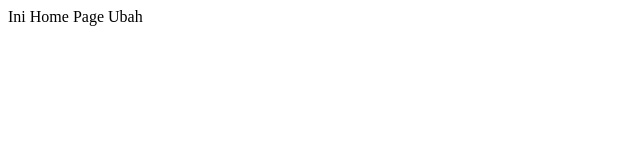
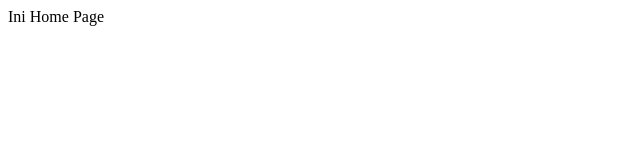
Before and after one commit to indrapurnamaa/testing, a plain HTML site: page home.html in a window 1280 px wide. Shown: the full height of the page, 0-640 px from the left. Drawn offline with Linux system fonts and the light colour scheme.

Commit message:
Ubah lagi

```diff
--- a/home.html
+++ b/home.html
@@ -6,6 +6,6 @@
     <title>Document</title>
 </head>
 <body>
-    Ini Home Page Ubah
+    Ini Home Page
 </body>
 </html>
```
